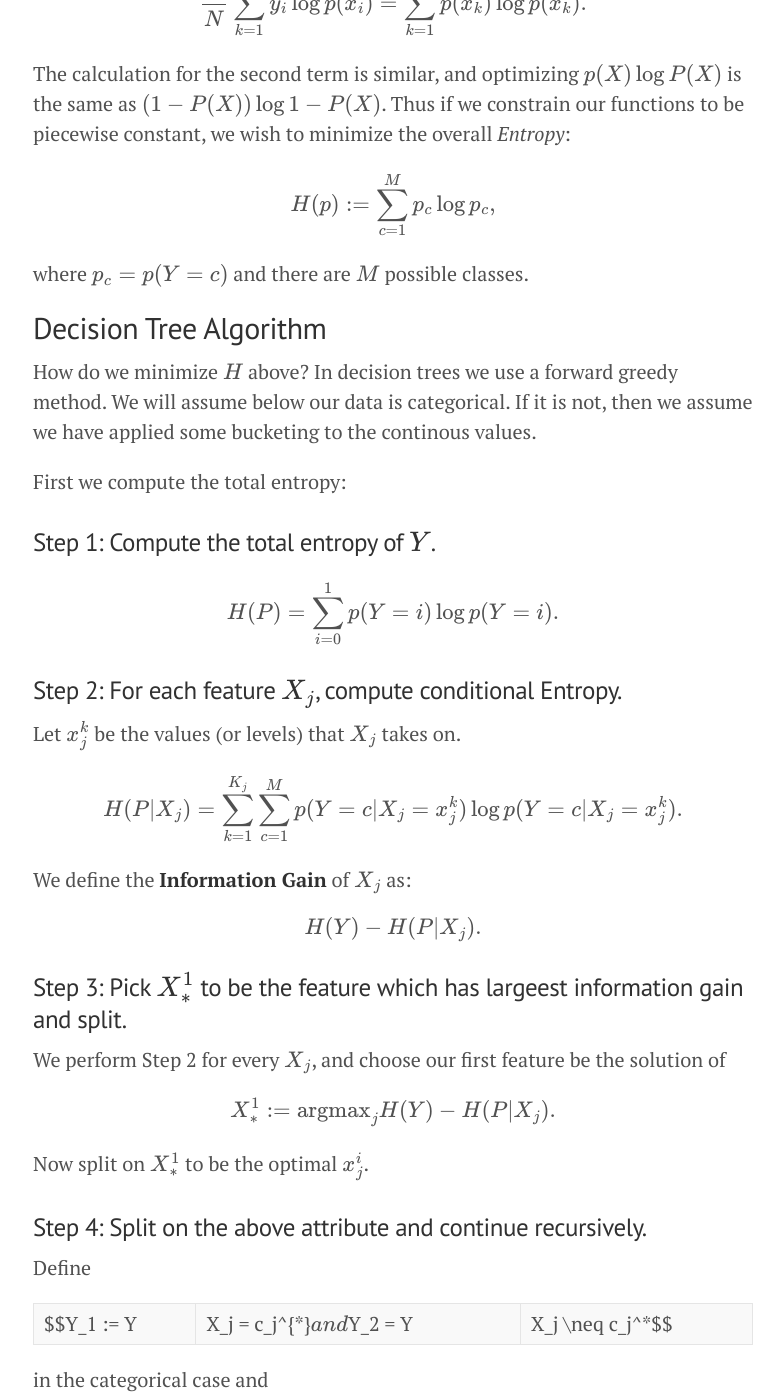
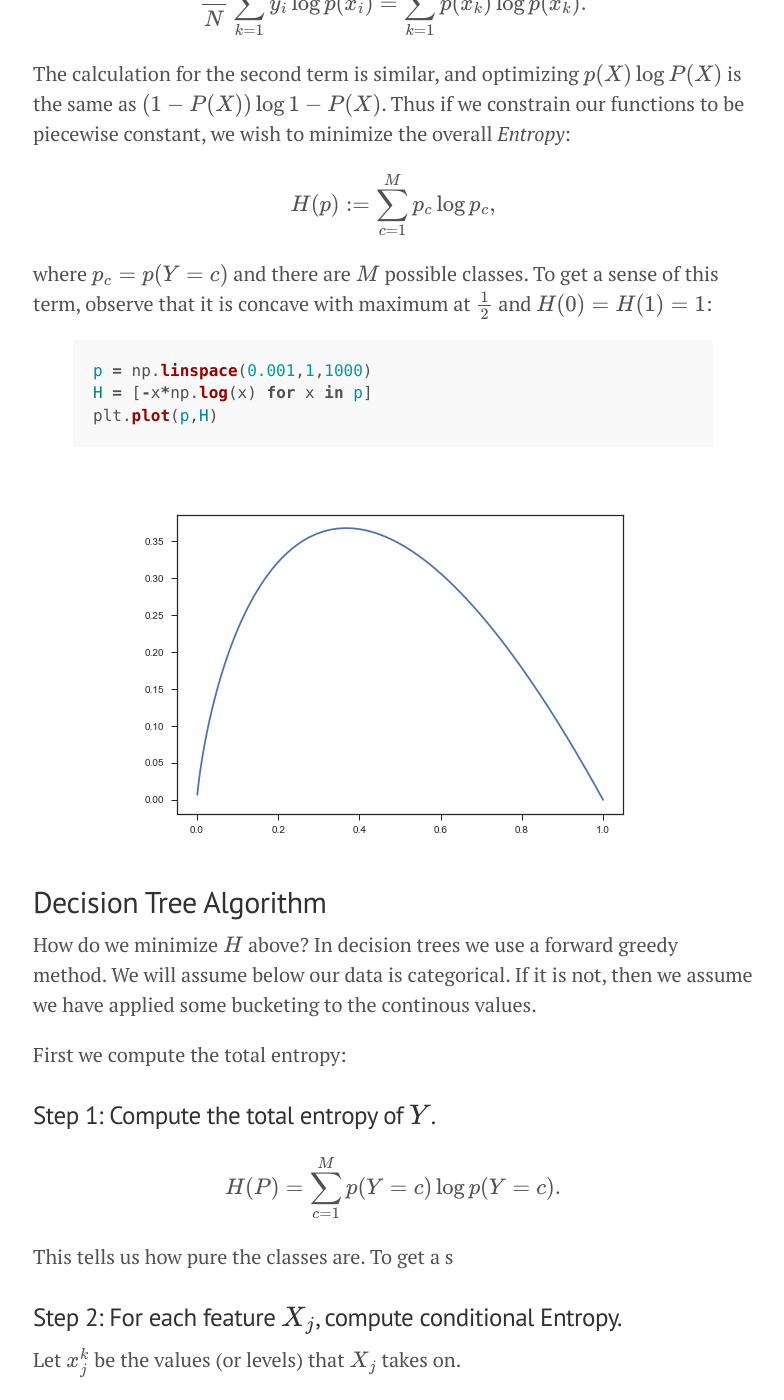
Before and after one commit to doriang102/doriang102.github.io, a Jekyll site: the page built from _posts/2017-10-15-Introduction-To-Ensemble-Methods.md, in a window 1280 px wide and 1400 px high, scrolled down 1175 px. Shown: the whole window, without its empty margins (247-1031 px from the left). Built offline with Jekyll 4.4.1, drawn with Linux system fonts in a browser that asks for light colours; our own code applies the rules of GitHub Pages for plain Markdown files; formulas are drawn with MathJax 3.

Commit message:
Update 2017-10-15-Introduction-To-Ensemble-Methods.md

```diff
--- a/_posts/2017-10-15-Introduction-To-Ensemble-Methods.md
+++ b/_posts/2017-10-15-Introduction-To-Ensemble-Methods.md
@@ -25,7 +25,15 @@ The calculation for the second term is similar, and optimizing $$p(X) \log P(X)$
 
 $$H(p) := \sum_{c=1}^M p_{c} \log p_c,$$
 
-where $$p_c = p(Y = c)$$ and there are $$M$$ possible classes.
+where $$p_c = p(Y = c)$$ and there are $$M$$ possible classes. To get a sense of this term, observe that it is concave with maximum at $$\frac{1}{2}$$ and $$H(0)=H(1) = 1$$:
+
+{% highlight ruby %}
+p = np.linspace(0.001,1,1000)
+H = [-x*np.log(x) for x in p]
+plt.plot(p,H)
+{% endhighlight %}
+![](/img/entropy.png?raw=true)
+
 
 ## Decision Tree Algorithm
 
@@ -36,8 +44,9 @@ First we compute the total entropy:
 
 ### Step 1: Compute the total entropy of $$Y$$.
 
-$$ H(P) = \sum_{i=0}^1 p(Y=i) \log p(Y=i).$$
+$$ H(P) = \sum_{c=1}^M p(Y=c) \log p(Y=c).$$
 
+This tells us how pure the classes are. To get a s
 
 ### Step 2: For each feature $$X_j$$, compute conditional Entropy.
 
```
